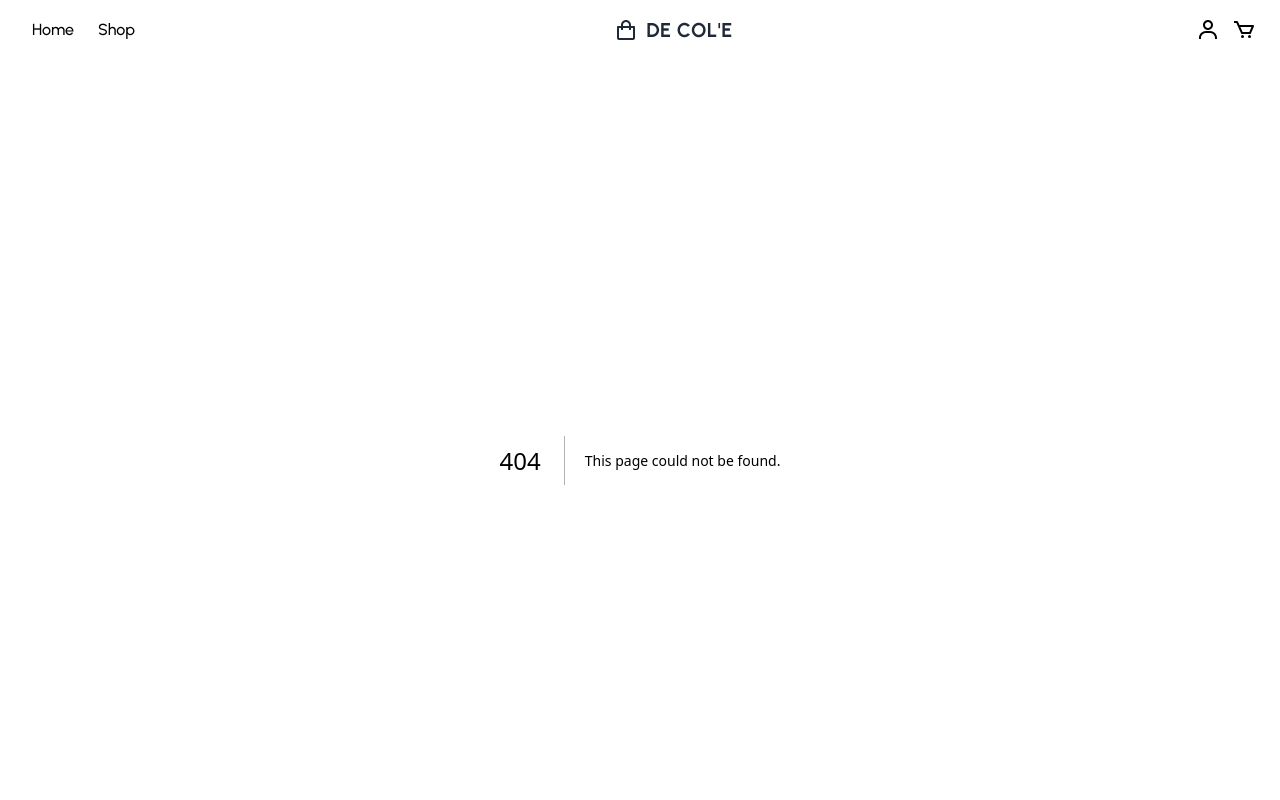
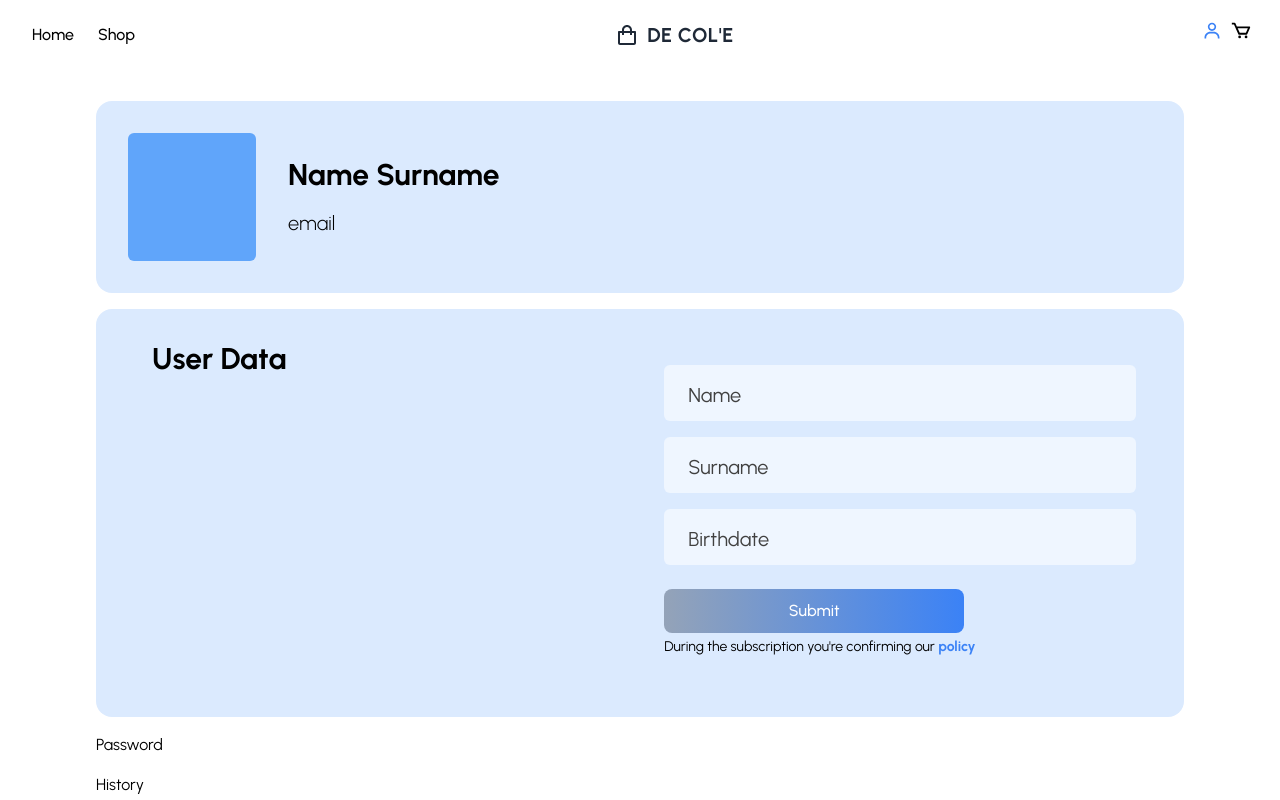
Before and after one commit to MuratOfficial/ecommerce-store, a Next.js app: page /cabinet in a window 1280 px wide. Before the commit this address had no page. Shown: the top 800 px of the page. Built offline with nearby package versions, Linux system fonts and the light colour scheme.

Commit message:
added cabinet page, and components

```diff
--- a/app/(router)/page.tsx
+++ b/app/(router)/page.tsx
@@ -1,14 +1,21 @@
+"use client";
 import React from "react";
 import Billboard from "@/components/billboard";
-import Subcription from "@/components/subscription";
+import Subscription from "@/components/subscription";
 import FavProducts from "@/components/fav-products";
 
 const HomePage = () => {
   return (
     <>
       <Billboard />
+      <div className="flex flex-row gap-x-4 px-16 flex-wrap justify-center items-center">
+        <button className="rounded-md text-lg text-white font-bold bg-gradient-to-r from-slate-400 to-blue-500 px-6 py-3 hover:scale-110 cursor-pointer focus:scale-110 focus:from-pink-500 focus:to-yellow-500">
+          Popular Products
+        </button>
+      </div>
+
       <FavProducts />
-      <Subcription />
+      <Subscription />
     </>
   );
 };
--- /dev/null
+++ b/app/cabinet/component/cabinet-form.tsx
@@ -0,0 +1,78 @@
+import Input from "@/components/input";
+import Link from "next/link";
+import { useState } from "react";
+
+function CabinetForm() {
+  const [name, setName] = useState("");
+  const [surname, setSurname] = useState("");
+  const [birthdate, setBirthdate] = useState("");
+  const [sex, setSex] = useState("");
+
+  return (
+    <div className="flex flex-col m-8 px-16 gap-y-4 flex-wrap">
+      <div className="flex flex-row p-8 h-48 w-full rounded-2xl bg-blue-100 gap-x-4">
+        <div className="rounded-md w-32 h-32 bg-blue-400" />
+        <div className="flex flex-col text-left gap-y-4 pl-4">
+          <div className="flex h-1/2 pt-6 font-bold text-3xl">Name Surname</div>
+          <div className="flex h-1/2 pb-6 text-xl font-light lowercase">
+            Email
+          </div>
+        </div>
+      </div>
+      <div className="flex flex-row p-8 h-full w-full rounded-2xl bg-blue-100 gap-x-4 justify-center">
+        <div className="flex w-1/2 pl-6 font-bold text-3xl">User Data</div>
+        <div className="flex w-1/2">
+          <div className="py-2 justify-center items-center w-full">
+            <form className=" p-4 flex flex-col">
+              <div className="flex flex-col mb-6 gap-y-4">
+                <Input
+                  onChange={(e: any) => setName(e.target.value)}
+                  value={name}
+                  label="Name"
+                  type="text"
+                  id="name"
+                />
+                <Input
+                  onChange={(e: any) => setSurname(e.target.value)}
+                  value={surname}
+                  label="Surname"
+                  type="text"
+                  id="surname"
+                />
+                <Input
+                  onChange={(e: any) => setBirthdate(e.target.value)}
+                  value={birthdate}
+                  label="Birthdate"
+                  type="text"
+                  id="birthdate"
+                />
+              </div>
+
+              <button
+                type="submit"
+                className="text-white bg-gradient-to-r from-slate-400 to-blue-500 hover:from-pink-500 hover:to-yellow-500 font-medium rounded-lg text-md lg:w-[300px] sm:w-auto px-10 py-2.5 text-center dark:bg-blue-600 dark:hover:bg-blue-700 dark:focus:ring-blue-800"
+              >
+                Submit
+              </button>
+
+              <p className="text-sm py-1">
+                During the subscription you're confirming our
+                <Link
+                  href="#"
+                  className="  text-blue-500 hover:text-yellow-500 font-bold"
+                >
+                  {" "}
+                  policy
+                </Link>
+              </p>
+            </form>
+          </div>
+        </div>
+      </div>
+      <div>Password</div>
+      <div>History</div>
+    </div>
+  );
+}
+
+export default CabinetForm;
--- /dev/null
+++ b/app/cabinet/page.tsx
@@ -0,0 +1,12 @@
+"use client";
+import CabinetForm from "./component/cabinet-form";
+
+const CabinetPage = () => {
+  return (
+    <>
+      <CabinetForm />
+    </>
+  );
+};
+
+export default CabinetPage;
--- a/app/shop/[storeId]/page.tsx
+++ b/app/shop/[storeId]/page.tsx
@@ -1,4 +1,5 @@
 import FavProducts from "@/components/fav-products";
+import Filter from "@/components/filter";
 import MiniHero from "@/components/mini-hero";
 import React from "react";
 
@@ -6,6 +7,7 @@ function StorePage() {
   return (
     <div className="flex p-2 flex-col">
       <MiniHero />
+      <Filter />
       <FavProducts />
     </div>
   );
--- a/components/fav-products.tsx
+++ b/components/fav-products.tsx
@@ -1,51 +1,7 @@
 const FavProducts = () => {
   return (
-    <div>
-      <section className="bg-white py-4">
+    <section className="bg-white">
       <div className="container mx-auto flex items-center flex-wrap pt-4 pb-12">
-          <nav id="store" className="w-full z-30 top-0 px-6 py-1">
-            <div className="w-full container mx-auto flex flex-wrap items-center justify-between mt-0 px-2 py-3">
-              <a
-                className="uppercase tracking-wide font-bold text-gray-800 text-xl transition ease-in-out delay-150 hover:scale-110"
-                href="#"
-              >
-                Store
-              </a>
-
-              <div className="flex items-center" id="store-nav-content">
-                <a
-                  className="pl-3 inline-block no-underline hover:text-black"
-                  href="#"
-                >
-                  <svg
-                    className="fill-current hover:text-black"
-                    xmlns="http://www.w3.org/2000/svg"
-                    width="24"
-                    height="24"
-                    viewBox="0 0 24 24"
-                  >
-                    <path d="M7 11H17V13H7zM4 7H20V9H4zM10 15H14V17H10z" />
-                  </svg>
-                </a>
-
-                <a
-                  className="pl-3 inline-block no-underline hover:text-black"
-                  href="#"
-                >
-                  <svg
-                    className="fill-current hover:text-black"
-                    xmlns="http://www.w3.org/2000/svg"
-                    width="24"
-                    height="24"
-                    viewBox="0 0 24 24"
-                  >
-                    <path d="M10,18c1.846,0,3.543-0.635,4.897-1.688l4.396,4.396l1.414-1.414l-4.396-4.396C17.365,13.543,18,11.846,18,10 c0-4.411-3.589-8-8-8s-8,3.589-8,8S5.589,18,10,18z M10,4c3.309,0,6,2.691,6,6s-2.691,6-6,6s-6-2.691-6-6S6.691,4,10,4z" />
-                  </svg>
-                </a>
-              </div>
-            </div>
-          </nav>
-
         <div className="w-full md:w-1/3 xl:w-1/4 p-6 flex flex-col">
           <a href="#">
             <img
@@ -207,7 +163,6 @@ const FavProducts = () => {
         </div>
       </div>
     </section>
-    </div>
   );
 };
 
--- /dev/null
+++ b/components/filter.tsx
@@ -0,0 +1,26 @@
+"use client";
+const Filter = () => {
+  const data = [
+    { name: "Brilliant", onActive: false },
+    { name: "Gold", onActive: false },
+    { name: "Platinum", onActive: false },
+    { name: "Diamond", onActive: false },
+  ];
+
+  return (
+    <div className="flex flex-col">
+      <div className="flex flex-row gap-x-4 px-16 flex-wrap justify-center items-center">
+        {data.map((el, index) => (
+          <button
+            className="rounded-md text-lg text-white font-bold bg-gradient-to-r from-slate-400 to-blue-500 px-6 py-3 hover:scale-110 cursor-pointer focus:scale-110 focus:from-pink-500 focus:to-yellow-500"
+            key={index}
+          >
+            {el.name}
+          </button>
+        ))}
+      </div>
+    </div>
+  );
+};
+
+export default Filter;
--- /dev/null
+++ b/components/input.tsx
@@ -0,0 +1,32 @@
+interface InputProps {
+  id: string;
+  onChange: any;
+  value: string;
+  label: string;
+  type?: string;
+}
+
+function Input({ id, onChange, value, label, type }: InputProps) {
+  return (
+    <div className="relative">
+      <input
+        id={id}
+        onChange={onChange}
+        value={value}
+        type={type}
+        className="
+      block rounded-md p-6 pb-2 w-full text-md bg-blue-50 focus:outline-blue-500 peer appearance-none
+      "
+        placeholder=" "
+      />
+      <label
+        htmlFor={id}
+        className="absolute text-xl text-neutral-700 duration-150 top-4 transform -translate-y-4 scale-75 z-10 origin-[0] left-6 peer-placeholder-shown:scale-100 peer-placeholder-shown:translate-y-0 peer-focus:scale-75 peer-focus:-translate-y-4"
+      >
+        {label}
+      </label>
+    </div>
+  );
+}
+
+export default Input;
--- a/components/mini-hero.tsx
+++ b/components/mini-hero.tsx
@@ -2,13 +2,13 @@ import React from "react";
 
 const MiniHero = () => {
   return (
-    <div className="flex items-center justify-center pb-4 flex-col">
-      <div className="flex bg-gradient-to-r cursor-grab from-slate-400 to-blue-500 hover:from-pink-500 hover:to-yellow-500 w-5/6 p-4 my-2 lg:h-64 sm:h-32 rounded-md shadow-lg items-center justify-center">
+    <div className="flex items-center justify-center pb-2 flex-col">
+      <div className="flex bg-gradient-to-r cursor-grab from-slate-400 to-blue-500 hover:from-pink-500 hover:to-yellow-500 w-5/6 p-4 my-2 lg:h-64 sm:h-1/2 rounded-md shadow-lg items-center justify-center">
         <p className="flex  text-5xl cursor-pointer transition ease-in-out delay-150 text-white hover:-translate-y-1 hover:scale-110 hover:text-black duration-300">
           Billboard
         </p>
       </div>
-      <div className="flex flex-col w-5/6 my-2 lg:h-64 sm:h-32 rounded-md items-center justify-center">
+      <div className="flex flex-col w-5/6 my-2 lg:h-64 sm:h-1/2 rounded-md items-center justify-center">
         <p className="flex text-2xl">Description</p>
         <p className="flex p-4 text-lg text-center ">
           Lorem ipsum dolor sit amet consectetur adipisicing elit. Sequi rerum
--- a/components/navbar.tsx
+++ b/components/navbar.tsx
@@ -2,7 +2,6 @@
 
 import Link from "next/link";
 import { usePathname } from "next/navigation";
-import { useState } from "react";
 
 const Navbar = () => {
   const pathname = usePathname();
@@ -20,6 +19,40 @@ const Navbar = () => {
     },
   ];
 
+  const svgs = [
+    {
+      href: "/cabinet",
+      svg: (
+        <svg
+          className="fill-current hover:text-white rounded p-1 hover:bg-blue-500"
+          xmlns="http://www.w3.org/2000/svg"
+          width="28"
+          height="28"
+          viewBox="0 0 24 24"
+        >
+          <circle fill="none" cx="12" cy="7" r="3" />
+          <path d="M12 2C9.243 2 7 4.243 7 7s2.243 5 5 5 5-2.243 5-5S14.757 2 12 2zM12 10c-1.654 0-3-1.346-3-3s1.346-3 3-3 3 1.346 3 3S13.654 10 12 10zM21 21v-1c0-3.859-3.141-7-7-7h-4c-3.86 0-7 3.141-7 7v1h2v-1c0-2.757 2.243-5 5-5h4c2.757 0 5 2.243 5 5v1H21z" />
+        </svg>
+      ),
+    },
+    {
+      href: "/basket",
+      svg: (
+        <svg
+          className="fill-current hover:text-white rounded p-1 hover:bg-blue-500"
+          xmlns="http://www.w3.org/2000/svg"
+          width="30"
+          height="30"
+          viewBox="0 0 24 24"
+        >
+          <path d="M21,7H7.462L5.91,3.586C5.748,3.229,5.392,3,5,3H2v2h2.356L9.09,15.414C9.252,15.771,9.608,16,10,16h8 c0.4,0,0.762-0.238,0.919-0.606l3-7c0.133-0.309,0.101-0.663-0.084-0.944C21.649,7.169,21.336,7,21,7z M17.341,14h-6.697L8.371,9 h11.112L17.341,14z" />
+          <circle cx="10.5" cy="18.5" r="1.5" />
+          <circle cx="17.5" cy="18.5" r="1.5" />
+        </svg>
+      ),
+    },
+  ];
+
   const onSetColor = (href: string) => {
     if (href === pathname) {
       return "text-blue-500 uppercase";
@@ -32,6 +65,7 @@ const Navbar = () => {
     <div>
       <nav id="header" className="w-full z-30 top-0 py-1">
         <div className="w-full container mx-auto flex flex-wrap items-center justify-between mt-0 px-6 py-3">
+          {/* Toggle menu for small screen */}
           <label
             htmlFor="menu-toggle"
             className="cursor-pointer md:hidden block"
@@ -47,14 +81,14 @@ const Navbar = () => {
               <path d="M0 3h20v2H0V3zm0 6h20v2H0V9zm0 6h20v2H0v-2z"></path>
             </svg>
           </label>
-          <input className="hidden" type="checkbox" id="menu-toggle" key="4" />
-
+          <input className="hidden" type="checkbox" id="menu-toggle" />
+          {/* End of Toggle Menu*/}
           <div
             className="hidden md:flex md:items-center md:w-auto w-full order-3 md:order-1"
             id="menu"
             key="6"
           >
-            <nav className="flex">
+            <div className="flex">
               {routes.map((route) => (
                 <div className={onSetColor(route.href)}>
                   <Link
@@ -66,14 +100,14 @@ const Navbar = () => {
                   </Link>
                 </div>
               ))}
-            </nav>
+            </div>
           </div>
 
-          <div className="order-1 md:order-2" key="12">
-            <a
+          <div className="order-1 md:order-2">
+            <Link
               className="flex items-center tracking-wide no-underline hover:no-underline font-bold text-gray-800 text-xl "
-              href="#"
-              key="3"
+              href="/"
+              key="18"
             >
               <svg
                 className="fill-current text-gray-800 mr-2"
@@ -85,48 +119,24 @@ const Navbar = () => {
                 <path d="M5,22h14c1.103,0,2-0.897,2-2V9c0-0.553-0.447-1-1-1h-3V7c0-2.757-2.243-5-5-5S7,4.243,7,7v1H4C3.447,8,3,8.447,3,9v11 C3,21.103,3.897,22,5,22z M9,7c0-1.654,1.346-3,3-3s3,1.346,3,3v1H9V7z M5,10h2v2h2v-2h6v2h2v-2h2l0.002,10H5V10z" />
               </svg>
               DE COL'E
-            </a>
+            </Link>
           </div>
 
           <div
             className="order-2 md:order-3 flex items-center"
             id="nav-content"
-            key="7"
           >
-            <a
-              className="inline-block no-underline hover:text-black"
-              href="#"
-              key="1"
-            >
-              <svg
-                className="fill-current hover:text-black"
-                xmlns="http://www.w3.org/2000/svg"
-                width="24"
-                height="24"
-                viewBox="0 0 24 24"
-              >
-                <circle fill="none" cx="12" cy="7" r="3" />
-                <path d="M12 2C9.243 2 7 4.243 7 7s2.243 5 5 5 5-2.243 5-5S14.757 2 12 2zM12 10c-1.654 0-3-1.346-3-3s1.346-3 3-3 3 1.346 3 3S13.654 10 12 10zM21 21v-1c0-3.859-3.141-7-7-7h-4c-3.86 0-7 3.141-7 7v1h2v-1c0-2.757 2.243-5 5-5h4c2.757 0 5 2.243 5 5v1H21z" />
-              </svg>
-            </a>
-
-            <a
-              className="pl-3 inline-block no-underline hover:text-black"
-              href="#"
-              key="2"
-            >
-              <svg
-                className="fill-current hover:text-black"
-                xmlns="http://www.w3.org/2000/svg"
-                width="24"
-                height="24"
-                viewBox="0 0 24 24"
-              >
-                <path d="M21,7H7.462L5.91,3.586C5.748,3.229,5.392,3,5,3H2v2h2.356L9.09,15.414C9.252,15.771,9.608,16,10,16h8 c0.4,0,0.762-0.238,0.919-0.606l3-7c0.133-0.309,0.101-0.663-0.084-0.944C21.649,7.169,21.336,7,21,7z M17.341,14h-6.697L8.371,9 h11.112L17.341,14z" />
-                <circle cx="10.5" cy="18.5" r="1.5" />
-                <circle cx="17.5" cy="18.5" r="1.5" />
-              </svg>
-            </a>
+            {svgs.map((el) => (
+              <div className={onSetColor(el.href)}>
+                <Link
+                  className="inline-block no-underline hover:text-black"
+                  href={el.href}
+                  key={el.href}
+                >
+                  {el.svg}
+                </Link>
+              </div>
+            ))}
           </div>
         </div>
       </nav>
--- a/components/subscription.tsx
+++ b/components/subscription.tsx
@@ -1,6 +1,6 @@
 import Link from "next/link";
 
-const Subcription = () => {
+const Subscription = () => {
   return (
     <div className=" flex flex-col justify-center items-center gap-y-4">
       <h1 className="py-4 my-2 text-4xl font-bold">Subscription</h1>
@@ -30,7 +30,7 @@ const Subcription = () => {
           </button>
 
           <p className="text-sm py-1">
-            During the subcription you're confirming our
+            During the subscription you're confirming our
             <Link
               href="#"
               className="  text-blue-500 hover:text-yellow-500 font-bold"
@@ -45,4 +45,4 @@ const Subcription = () => {
   );
 };
 
-export default Subcription;
+export default Subscription;
```
Lines whose indentation alone changed are shown as unchanged.
